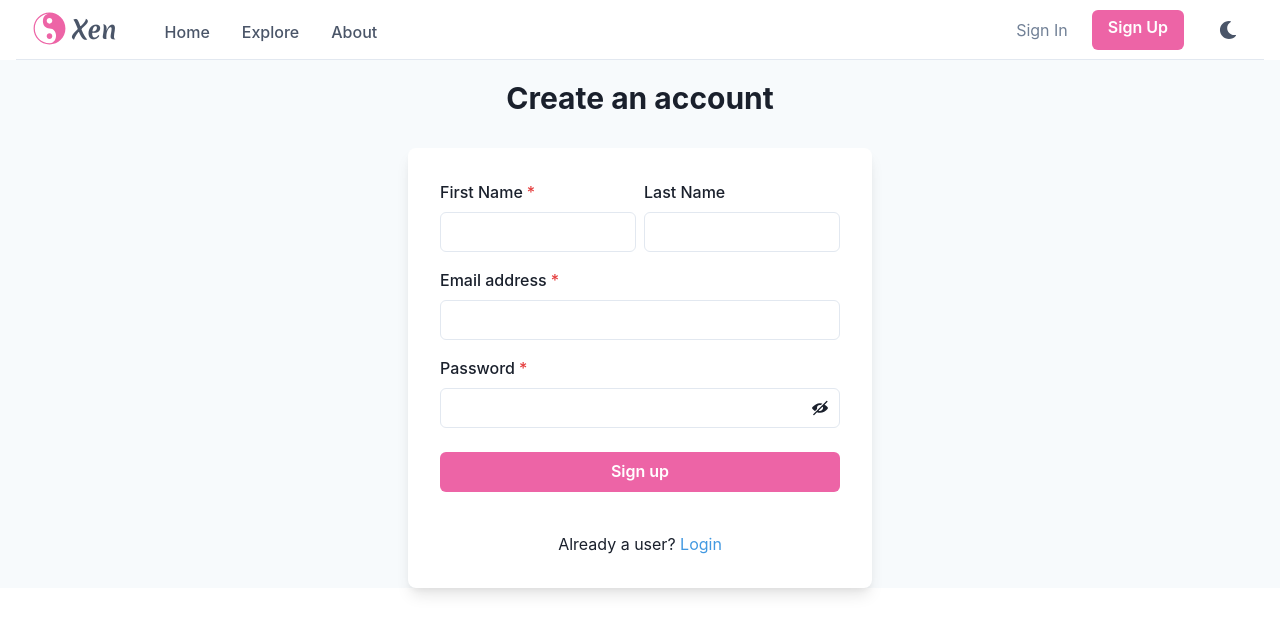
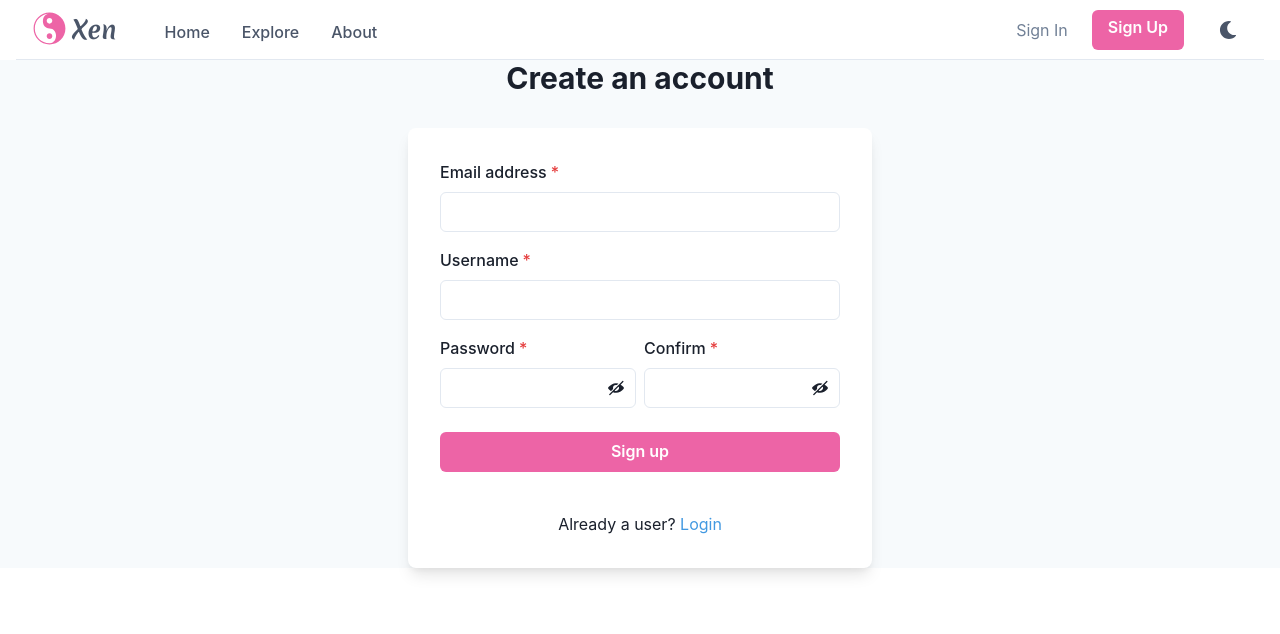
Before and after one commit to AveryKing/xen, a React (Create React App) app in the folder frontend/: page /register in a window 1280 px wide. Shown: the top 634 px of the page. Built offline with nearby package versions, Linux system fonts and the light colour scheme.

Commit message:
login/signup ui finished

```diff
--- a/frontend/src/pages/Login.js
+++ b/frontend/src/pages/Login.js
@@ -30,7 +30,7 @@ export default function Login() {
                     p={8}>
                     <Stack spacing={4}>
                         <FormControl id="email">
-                            <FormLabel>Email address</FormLabel>
+                            <FormLabel>Username</FormLabel>
                             <Input type="email" />
                         </FormControl>
                         <FormControl id="password">
--- a/frontend/src/pages/Register.js
+++ b/frontend/src/pages/Register.js
@@ -27,35 +27,28 @@ export default function Register() {
             justify={'center'}
             bg={useColorModeValue('gray.50', 'gray.800')}>
             <Stack spacing={8} mx={'auto'} maxW={'lg'} py={-10} px={6}>
-                <Stack mt={5} align={'center'}>
+                <Stack align={'center'}>
                     <Heading fontSize='3xl'>Create an account</Heading>
                 </Stack>
                 <Box
-                    mt={-10}
                     rounded={'lg'}
                     bg={useColorModeValue('white', 'gray.700')}
                     boxShadow={'lg'}
                     p={8}>
                     <Stack spacing={4}>
-                        <HStack>
-                            <Box>
-                                <FormControl id="firstName" isRequired>
-                                    <FormLabel>First Name</FormLabel>
-                                    <Input type="text" />
-                                </FormControl>
-                            </Box>
-                            <Box>
-                                <FormControl id="lastName">
-                                    <FormLabel>Last Name</FormLabel>
-                                    <Input type="text" />
-                                </FormControl>
-                            </Box>
-                        </HStack>
+
                         <FormControl id="email" isRequired>
                             <FormLabel>Email address</FormLabel>
                             <Input type="email" />
                         </FormControl>
-                        <FormControl id="password" isRequired>
+
+                        <FormControl id="username" isRequired>
+                            <FormLabel>Username</FormLabel>
+                            <Input type="text" />
+                        </FormControl>
+                        <HStack>
+                            <Box>
+                                <FormControl id="username" isRequired>
                                     <FormLabel>Password</FormLabel>
                                     <InputGroup>
                                         <Input type={showPassword ? 'text' : 'password'} />
@@ -70,11 +63,29 @@ export default function Register() {
                                         </InputRightElement>
                                     </InputGroup>
                                 </FormControl>
+                            </Box>
+                            <Box>
+                                <FormControl id="confirmPassword" isRequired>
+                                    <FormLabel>Confirm</FormLabel>
+                                    <InputGroup>
+                                        <Input type={showPassword ? 'text' : 'password'} />
+                                        <InputRightElement h={'full'}>
+                                            <Button
+                                                variant={'ghost'}
+                                                onClick={() =>
+                                                    setShowPassword((showPassword) => !showPassword)
+                                                }>
+                                                {showPassword ? <ViewIcon /> : <ViewOffIcon />}
+                                            </Button>
+                                        </InputRightElement>
+                                    </InputGroup>
+                                </FormControl>
+                            </Box>
+                        </HStack>
                         <Stack spacing={10} pt={2}>
                             <Button
                                 loadingText="Submitting"
                                 size="md"
-
                                 color={'white'}
                                 bg={'pink.400'}
                                 href={'#'}
```
Lines whose indentation alone changed are shown as unchanged.
